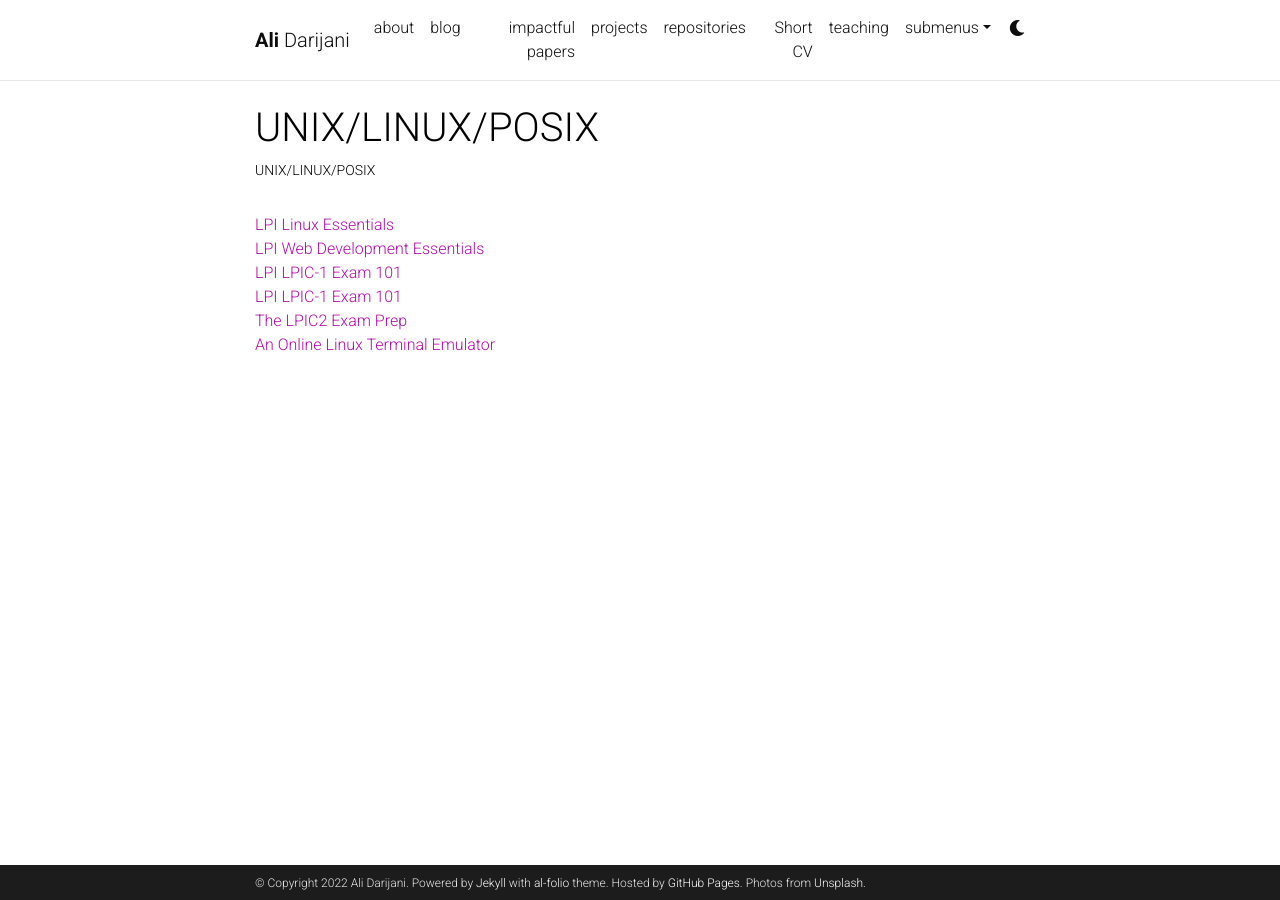
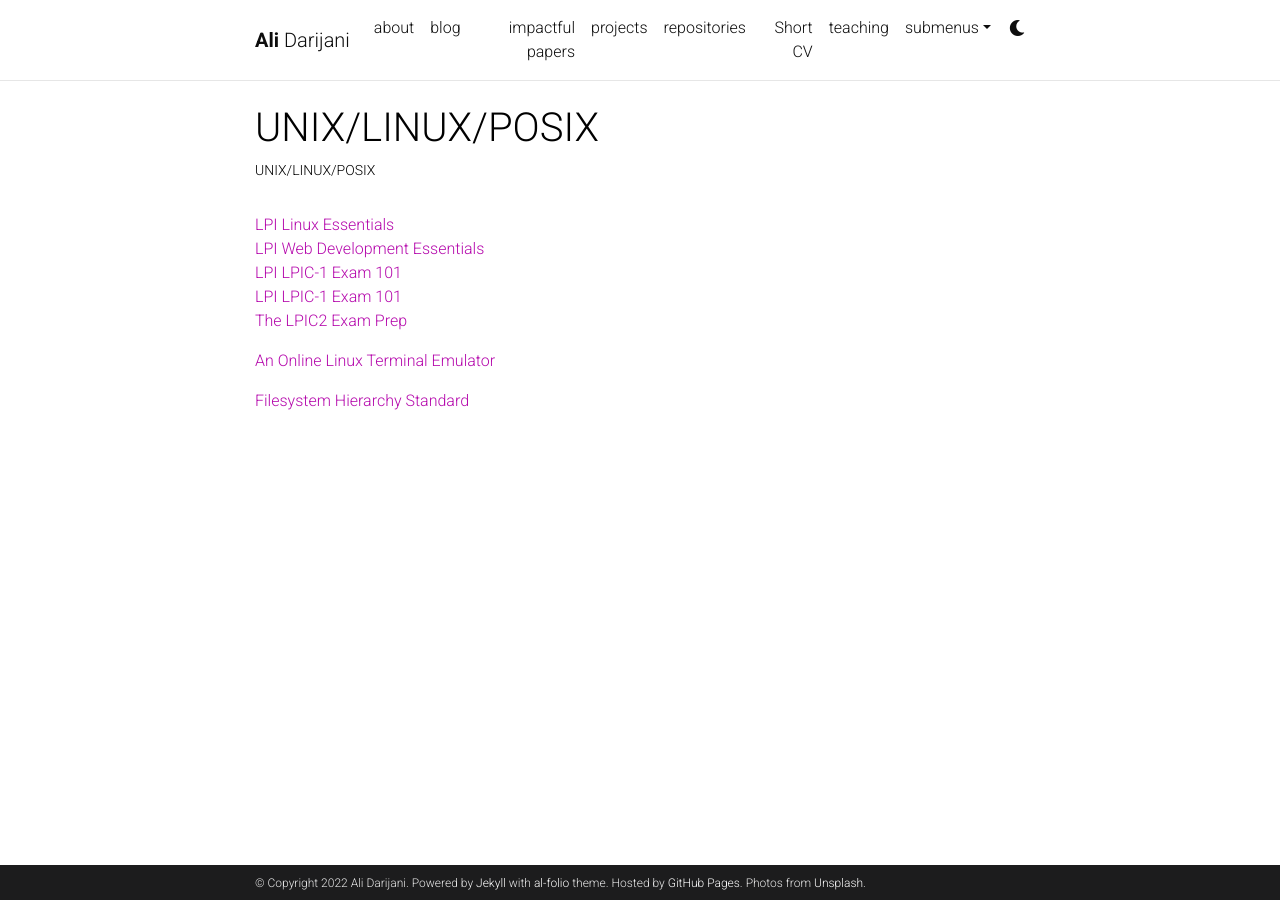
Before and after one commit to adarijani/adarijani.github.io_archived, a Jekyll site: the page built from _projects/unix linux posix.md, in a window 1280 px wide. Built offline with Jekyll 4.4.1, drawn with Linux system fonts in a browser that asks for light colours; comment, search, counter and statistics services are not loaded; a style sheet for code colours, icons or effects is not loaded.

Commit message:
Update unix linux posix.md

```diff
--- a/_projects/unix linux posix.md
+++ b/_projects/unix linux posix.md
@@ -12,4 +12,8 @@ category: teaching
 [LPI LPIC-1 Exam 101](https://learning.lpi.org/pdfstore/LPI-Learning-Material-101-500-en.pdf)
 [LPI LPIC-1 Exam 101](https://learning.lpi.org/pdfstore/LPI-Learning-Material-102-500-en.pdf)
 [The LPIC2 Exam Prep](https://lpic2book.github.io/src/pdf/lpic2book.pdf)
+
+
 [An Online Linux Terminal Emulator](https://bellard.org/jslinux/)
+
+[Filesystem Hierarchy Standard](https://refspecs.linuxfoundation.org/FHS_3.0/fhs-3.0.pdf)
```
